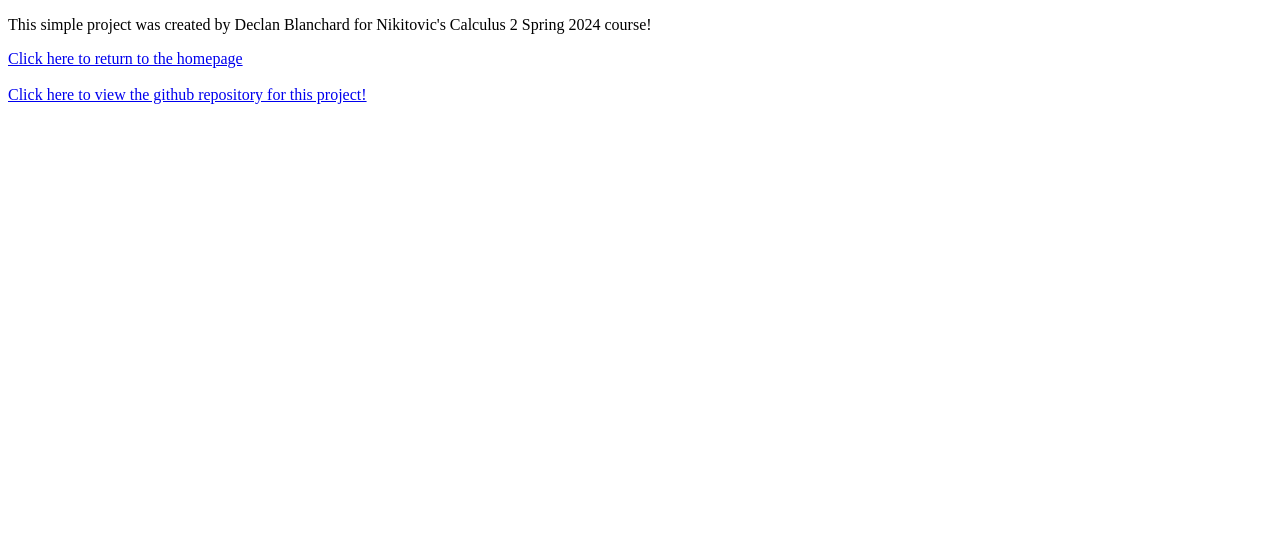
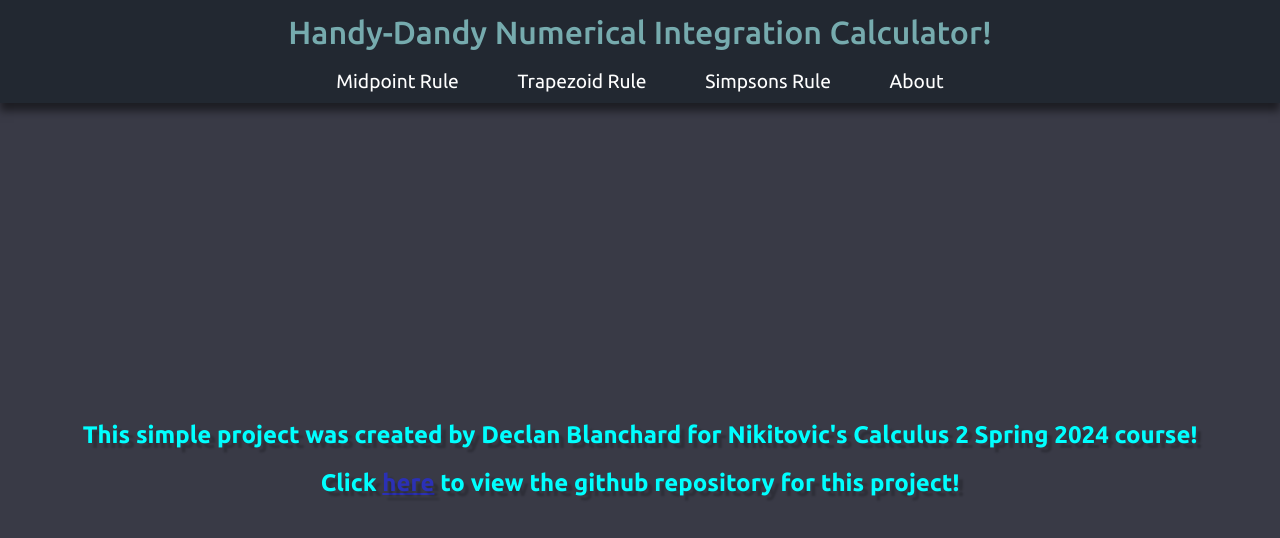
Before and after one commit to declanblanc/numInt, a plain HTML site: page about.html in a window 1280 px wide. Drawn offline with Linux system fonts and the light colour scheme.

Commit message:
Completed "about" section

```diff
--- a/about.html
+++ b/about.html
@@ -1,14 +1,38 @@
 <!DOCTYPE html>
 <html lang="en">
-<head>
-  <meta charset="UTF-8">
-  <meta name="viewport" content="width=device-width, initial-scale=1.0">
-  <title>Document</title>
-</head>
-<body>
-  <p>This simple project was created by Declan Blanchard for Nikitovic's Calculus 2 Spring 2024 course!
+  <head>
+    <meta charset="UTF-8" />
+    <meta name="viewport" content="width=device-width, initial-scale=1.0" />
+    <title>About</title>
+    <link rel="preconnect" href="https://fonts.googleapis.com" />
+    <link rel="preconnect" href="https://fonts.gstatic.com" crossorigin />
+    <link
+      href="https://fonts.googleapis.com/css2?family=Ubuntu:ital,wght@0,300;0,400;0,500;0,700;1,300;1,400;1,500;1,700&display=swap"
+      rel="stylesheet"
+    />
+    <link rel="stylesheet" href="reset.css" />
+    <link rel="stylesheet" href="style.css" />
+  </head>
+  <body>
+    <nav>
+      <div>
+        <h1 class="site-title" onclick="homepage()"><a href="index.html">Handy-Dandy Numerical Integration Calculator!</a></h1>
+        <ul class="method-links">
+          <li><a href="midpoint.html">Midpoint Rule</a></li>
+          <li><a href="trapz.html">Trapezoid Rule</a></li>
+          <li><a href="simps.html">Simpsons Rule</a></li>
+          <li><a href="about.html">About</a></li>
+        </ul>
+      <div>
+    </nav>
+    <p class="abt-page">
+      This simple project was created by Declan Blanchard for Nikitovic's
+      Calculus 2 Spring 2024 course!
+      <br><br>
+      Click <a href="https://github.com/declanblanc/numInt" target="_blank">here</a> to view the github repository for this project!
+    </p>
+    <p>
+
   </p>
-  <a href="index.html">Click here to return to the homepage</a><br><br>
-  <a href="https://github.com/declanblanc/numInt" target="_blank">Click here to view the github repository for this project!</a>
-</body>
+  </body>
 </html>
--- a/style.css
+++ b/style.css
@@ -1,9 +1,10 @@
 body {
-  --primary-color: blue;
+  --bg-color: white;
+  --primary-color: #2672e3;
+  --secondary-color: #26e3dd;
+  --accent-color: #5226e3;
+  --font-color: #26ade3;
 }
-
-
-
 
 .site-title {
   color: rgb(118, 171, 174);
@@ -13,21 +14,12 @@ body {
   text-align: center;
   padding-top: 1rem;
   padding-bottom: 1rem;
-  transition: all .4s;
+  transition: all 0.4s;
 }
 
-
-
 .site-title:hover {
-
   font-size: 2.1rem;
   color: rgb(238, 238, 238);
-}
-
-@media only screen and (max-width: 600px) {
-  body {
-    background-color: lightblue;
-  }
 }
 
 a {
@@ -36,8 +28,7 @@ a {
 }
 
 body {
-
-  background-color: rgb(49, 54, 63);
+  background-color: rgb(57, 58, 70);
   height: 100vh;
   width: 100vw;
 }
@@ -49,7 +40,7 @@ nav {
   align-items: center;
   background-color: rgb(34, 40, 49);
   height: fit-content;
-  box-shadow: 0em .5em .5em rgba(0, 0, 0, 0.5);
+  box-shadow: 0em 0.5em 0.5em rgba(0, 0, 0, 0.5);
 }
 
 img {
@@ -61,16 +52,14 @@ img {
   padding: none;
 }
 
-
 .form-container {
-  position:absolute;
+  position: absolute;
   z-index: 1;
   height: 75vh;
   width: inherit;
   display: flex;
   justify-content: center;
   align-items: center;
-
 }
 
 .form-container h1 {
@@ -113,16 +102,16 @@ img {
 
 .form-button {
   margin-top: 1rem;
-  color:white;
+  color: white;
   font-family: "Ubuntu", sans-serif;
   border-radius: 5px;
   border-width: 2px;
   background-color: rgb(34, 40, 49);
-  transition: all .4s;
+  transition: all 0.4s;
 }
 
 .form-button:hover {
-  color:white;
+  color: white;
   font-family: "Ubuntu", sans-serif;
   background-color: rgb(118, 171, 174);
   border-radius: 5px;
@@ -142,7 +131,7 @@ img {
 }
 
 .method-links li {
-  transition: color .4s, font-size .4s;
+  transition: color 0.4s, font-size 0.4s;
 }
 
 .method-links li:hover {
@@ -150,7 +139,6 @@ img {
   font-size: 1.3rem;
   color: rgb(170, 170, 170);
 }
-
 
 .desc-box {
   display: flex;
@@ -164,9 +152,25 @@ img {
 }
 
 .desc {
-  font-family: "Ubuntu",sans-serif;
+  text-align: center;
+  font-family: "Ubuntu", sans-serif;
   color: aqua;
   font-size: 1.5rem;
   font-weight: 800;
   text-shadow: 5px 5px 2px rgba(0, 0, 0, 0.2);
 }
+
+.abt-page {
+  font-family: "Ubuntu", sans-serif;
+  color: aqua;
+  font-size: 1.5rem;
+  font-weight: 800;
+  text-shadow: 5px 5px 2px rgba(0, 0, 0, 0.2);
+  padding-top: 20rem;
+  text-align: center;
+}
+
+.abt-page a {
+  color:#2b30b6;
+  text-decoration: underline;
+}
```
Also changed, not shown: index.html (+1 -1 lines), simps.html (+1 -1 lines).
